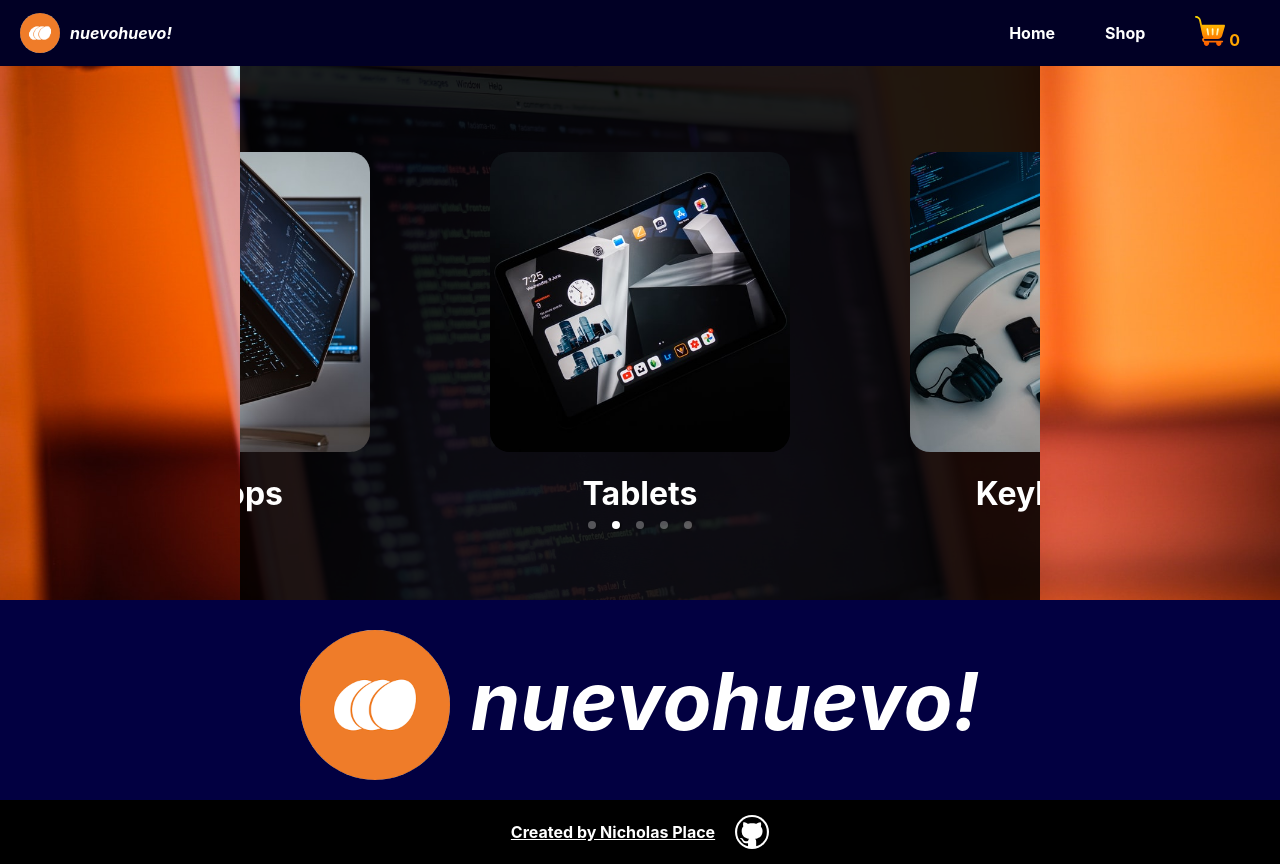
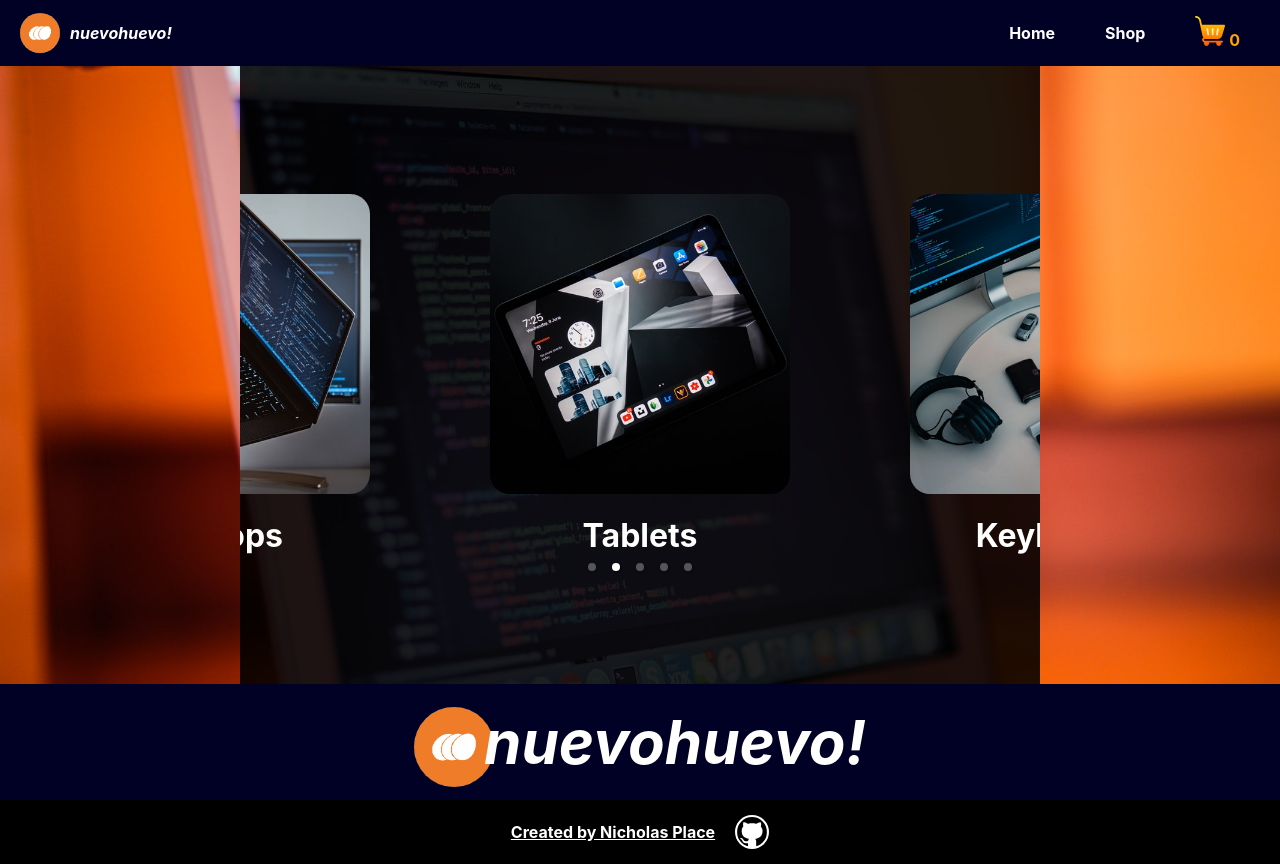
Before and after one commit to enPlace/react-redux-ComputerShop, a React (Create React App) app: page / in a window 1280 px wide. Built offline with nearby package versions, Linux system fonts and the light colour scheme.

Commit message:
Adjust styling for the homepage

```diff
--- a/src/Components/CartComponents/CartDetailItem.js
+++ b/src/Components/CartComponents/CartDetailItem.js
@@ -67,7 +67,7 @@ const CartDetailItem = ({ id }) => {
             +
           </button>{" "}
         </div>
-        <div>Price x 1 ={item.price}</div>
+        <div>Price x 1 = $ {itemPrice}</div>
       </div>
       <div
         className="col3"
--- a/src/Components/HomeComponents/Home.css
+++ b/src/Components/HomeComponents/Home.css
@@ -22,25 +22,26 @@
   color: white;
 }
 .Title {
-  min-height: 200px;
+  min-height: 100px;
   color: white;
   margin-top: auto;
   display: flex;
   justify-content: center;
   align-items: center;
-  font-size: 40px;
+  font-size: 30px;
   font-style: italic;
   width: 100%;
-  /* background-color: rgb(1, 0, 37); */
+
+  background-color: rgb(1, 0, 37);
   /* background-color: rgb(3, 1, 54); */
 /*  background-color: rgb(0, 0, 17); */
-background-color: rgb(2, 0, 65);
+/* background-color: rgba(2, 0, 65, 0.986); */
 
 }
 .Title img {
   border-radius: 50%;
-  width: 150px;
-  height: 150px;
+  width: 80px;
+  height: 80px;
   margin-right: 20px;
   margin-top: 10px;
 }
--- a/src/Components/HomeComponents/Home.js
+++ b/src/Components/HomeComponents/Home.js
@@ -51,7 +51,7 @@ const Home = () => {
 
       <div className="Title">
         <img src={icon} alt="" style={{}} />
-        <h1>nuevohuevo!</h1>
+        <h1 style = {{marginLeft: "-30px"}}>nuevohuevo!</h1>
       </div>
     </div>
   );
```
